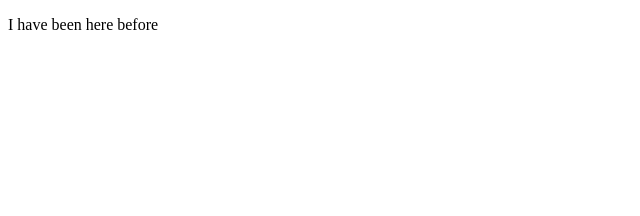
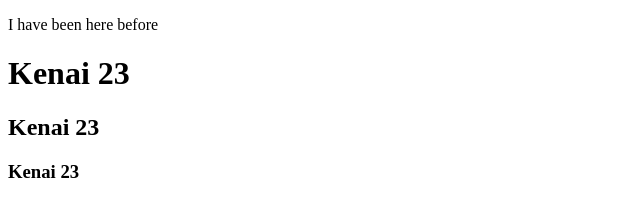
Before and after one commit to Nyawino-Awino/AWS-Projects, a plain HTML site: page index.html in a window 1280 px wide. Shown: the whole page, without its empty margins (0-640 px from the left). Drawn offline with Linux system fonts and the light colour scheme.

Commit message:
Added headers 1 to 3 to the index.html file

```diff
--- a/index.html
+++ b/index.html
@@ -7,5 +7,8 @@
 </head>
 <body>
     <p>I have been here before</p>
+    <h1>Kenai 23</h1>
+    <h2>Kenai 23</h2>
+    <h3>Kenai 23</h3>
 </body>
 </html>
```
